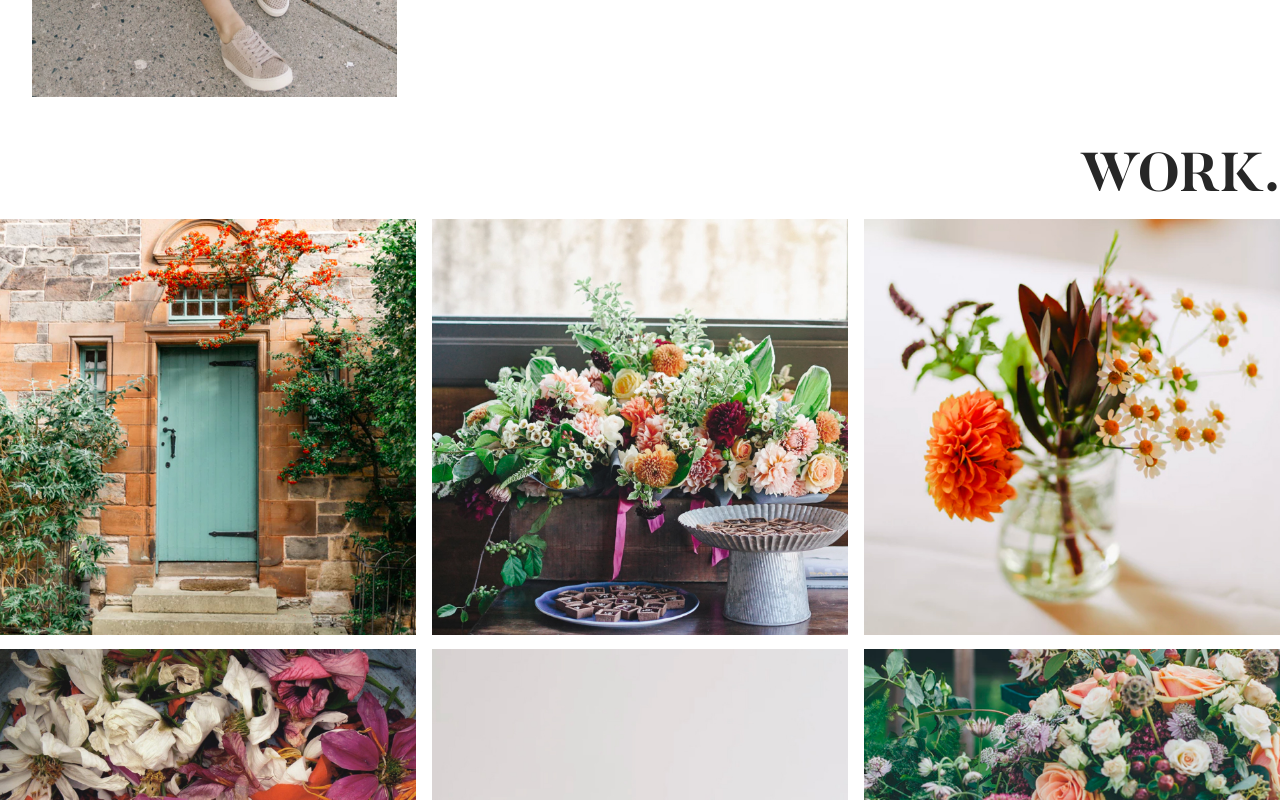
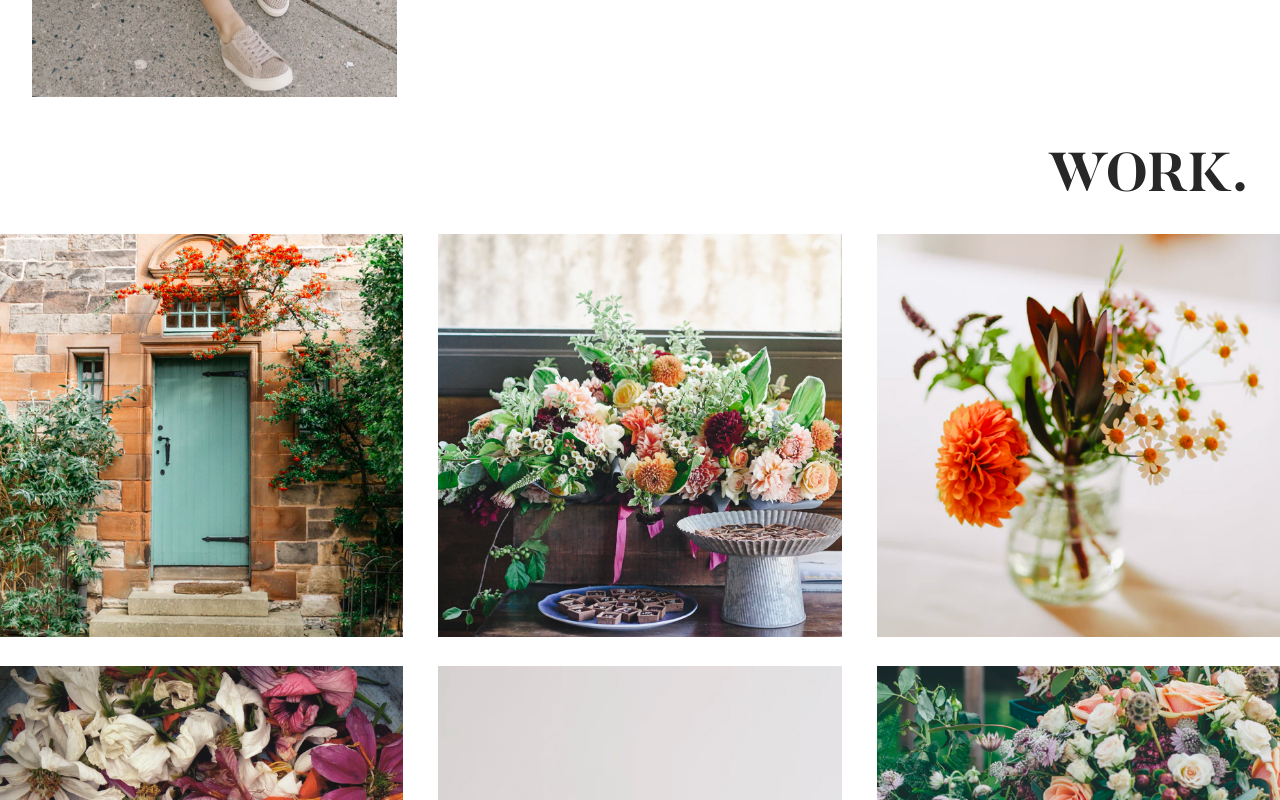
Before and after one commit to taydunworth/floral-web-layout, a React (Create React App) app: page / in a window 1280 px wide. Shown: the part 1240-2040 px from the top of the page. Built offline with nearby package versions, Linux system fonts and the light colour scheme; a web font is replaced by a local one.

Commit message:
Fixed margin on Work component header tag and made the padding on the grid more aligned with the padding throughout the other components

```diff
--- a/src/App.css
+++ b/src/App.css
@@ -111,6 +111,7 @@ h2 {
 
 .work h2 {
   text-align: right;
+  margin-right: 2.5%;
 }
 
 .work ul {
@@ -124,8 +125,8 @@ h2 {
 }
 
 .work ul li {
-  width: 32.5%;
-  padding-top: 10px;
+  width: 31.5%;
+  padding-top: 25px;
 }
 
 .portfolio-piece img {
```
